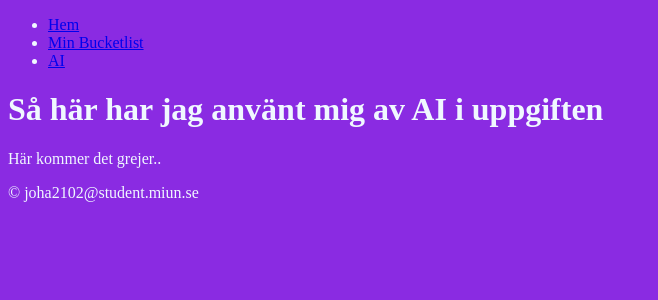
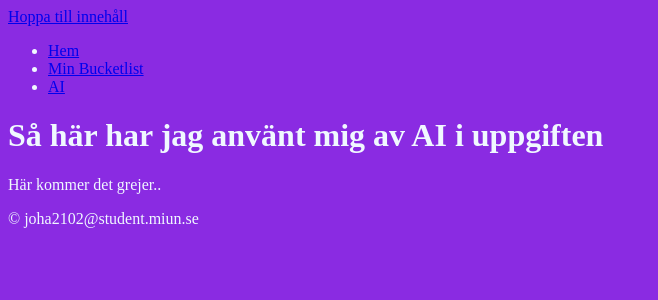
Before and after one commit to JohannaHannahoJ/bucketlist, a PHP site: page /ai.php in a window 1280 px wide. Shown: the top 300 px of the page, without its empty margins (0-658 px from the left). Run offline with PHP 8.4, Linux system fonts and the light colour scheme.

Commit message:
Add accessible navigation

```diff
--- a/includes/header.php
+++ b/includes/header.php
@@ -9,9 +9,11 @@
 </head>
 
 <body>
+    <a href="#main-content" class="skip-link">Hoppa till innehåll</a>
+
     <div class="container">
         <header>
-            <nav>
+            <nav aria-label="Huvudmeny">
                 <ul class="topnav">
                     <li><a href="index.php"
                             class="<?= $currentPage === 'index' ? 'active' : '' ?>"
@@ -24,4 +26,4 @@
             </nav>
         </header>
 
-        <main>
+        <main  id="main-content">
```
